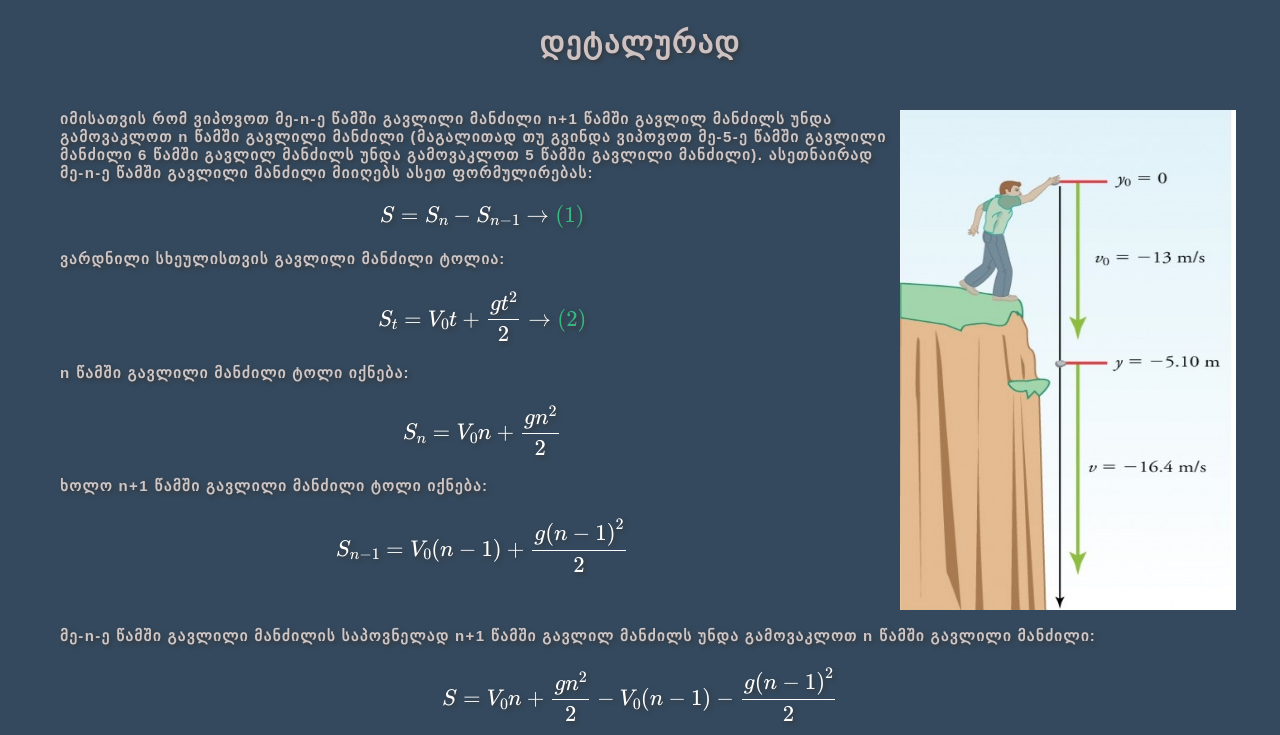
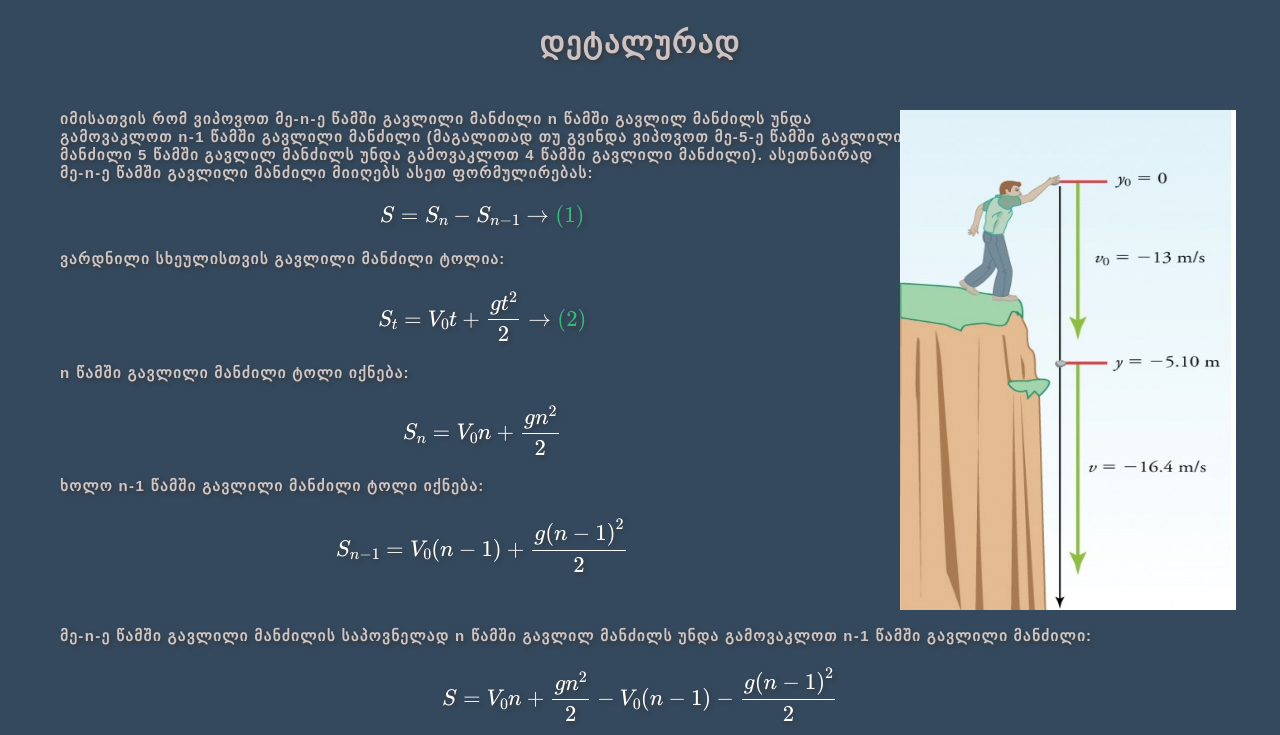
Before and after one commit to ruso-Kvesitadze/Discite-Physicam, a Flask app: page /calculator/mechanic/kinematika/fallen/in_n_time_dist/calculate in a window 1280 px wide. Shown: the part 368-1103 px from the top of the page. Run offline with Flask 2, Linux system fonts and the light colour scheme.

Commit message:
მე-n-ე წმ-ში გავლილი მანძილის განახლება

```diff
--- a/templates/mechanic/kinematika/fallen/in_n_time_dist.html
+++ b/templates/mechanic/kinematika/fallen/in_n_time_dist.html
@@ -143,9 +143,9 @@
 
                             <!-- ტექსტი -->
                         <div class="detail_txt">
-                            იმისათვის რომ ვიპოვოთ მე-n-ე წამში გავლილი მანძილი n+1 წამში გავლილ მანძილს უნდა გამოვაკლოთ n წამში გავლილი
-                            მანძილი (მაგალითად თუ გვინდა ვიპოვოთ მე-5-ე წამში გავლილი მანძილი 6 წამში გავლილ მანძილს უნდა გამოვაკლოთ
-                            5 წამში გავლილი მანძილი). ასეთნაირად  <br>  მე-n-ე წამში გავლილი მანძილი მიიღებს ასეთ ფორმულირებას:
+                            იმისათვის რომ ვიპოვოთ მე-n-ე წამში გავლილი მანძილი n წამში გავლილ მანძილს უნდა გამოვაკლოთ n-1 წამში გავლილი
+                            მანძილი (მაგალითად თუ გვინდა ვიპოვოთ მე-5-ე წამში გავლილი მანძილი 5 წამში გავლილ მანძილს უნდა გამოვაკლოთ
+                            4 წამში გავლილი მანძილი). ასეთნაირად  <br>  მე-n-ე წამში გავლილი მანძილი მიიღებს ასეთ ფორმულირებას:
                         </div>
 
 
@@ -248,7 +248,7 @@
 
                             <!-- ტექსტი -->
                         <div class="detail_txt">
-                            ხოლო n+1 წამში გავლილი მანძილი ტოლი იქნება:
+                            ხოლო n-1 წამში გავლილი მანძილი ტოლი იქნება:
                         </div>
 
 
@@ -329,7 +329,7 @@
 
                            <!-- ტექსტი -->
                            <div class="detail_txt" style="margin-top: 55px;">
-                            მე-n-ე წამში გავლილი მანძილის საპოვნელად n+1 წამში გავლილ მანძილს უნდა გამოვაკლოთ n წამში გავლილი მანძილი:
+                            მე-n-ე წამში გავლილი მანძილის საპოვნელად n წამში გავლილ მანძილს უნდა გამოვაკლოთ n-1 წამში გავლილი მანძილი:
                         </div>
 
 
```
